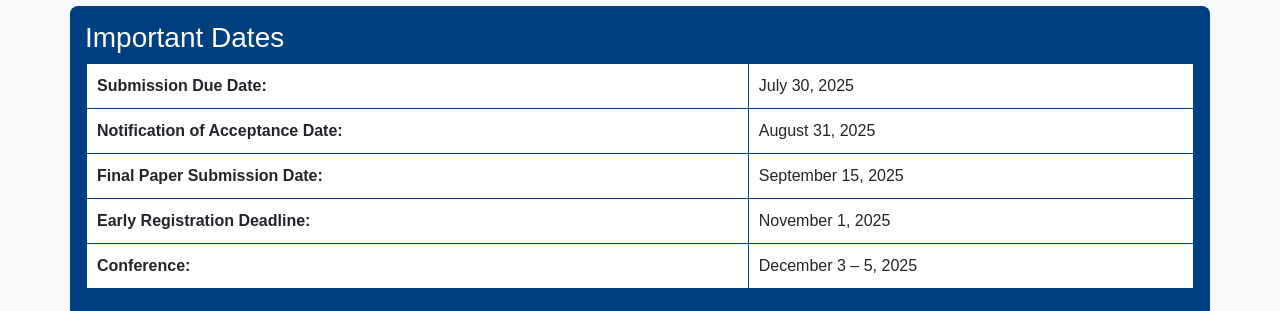
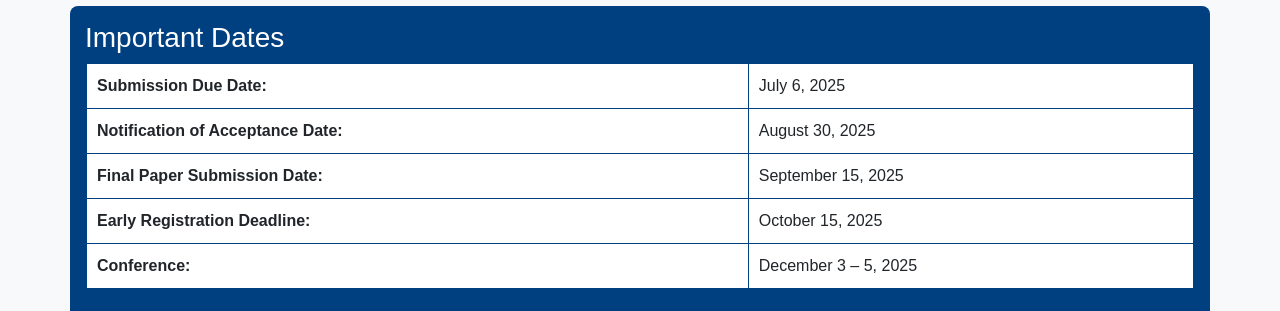
Before and after one commit to icea2025/latrobe, a Jekyll site: the page index.html, which Jekyll copies as it is, in a window 1280 px wide and 900 px high, scrolled down 811 px, cut to the strip 336-647 px from the top of the window. Built offline with Jekyll 4.4.1, drawn with Linux system fonts in a browser that asks for light colours.

Commit message:
Update index.html

```diff
--- a/index.html
+++ b/index.html
@@ -140,10 +140,10 @@
     <h3>Important Dates</h3>
     <table class="table table-bordered">
       <tbody>
-        <tr><td><strong>Submission Due Date:</strong></td><td>July 30, 2025</td></tr>
-        <tr><td><strong>Notification of Acceptance Date:</strong></td><td>August 31, 2025</td></tr>
+        <tr><td><strong>Submission Due Date:</strong></td><td>July 6, 2025</td></tr>
+        <tr><td><strong>Notification of Acceptance Date:</strong></td><td>August 30, 2025</td></tr>
         <tr><td><strong>Final Paper Submission Date:</strong></td><td>September 15, 2025</td></tr>
-        <tr><td><strong>Early Registration Deadline:</strong></td><td>November 1, 2025</td></tr>
+        <tr><td><strong>Early Registration Deadline:</strong></td><td>October 15, 2025</td></tr>
         <tr><td><strong>Conference:</strong></td><td>December 3 – 5, 2025</td></tr>
       </tbody>
     </table>
```
